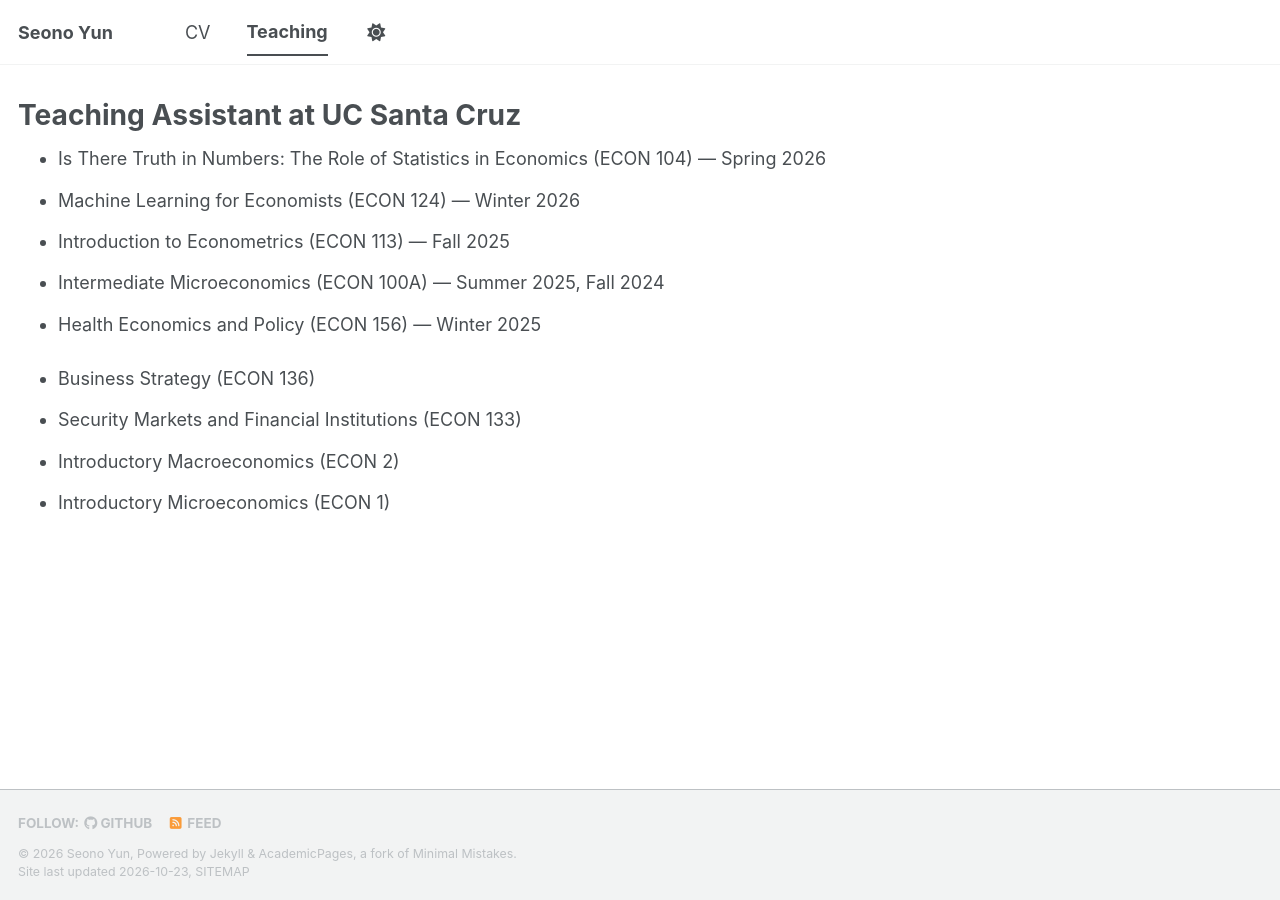
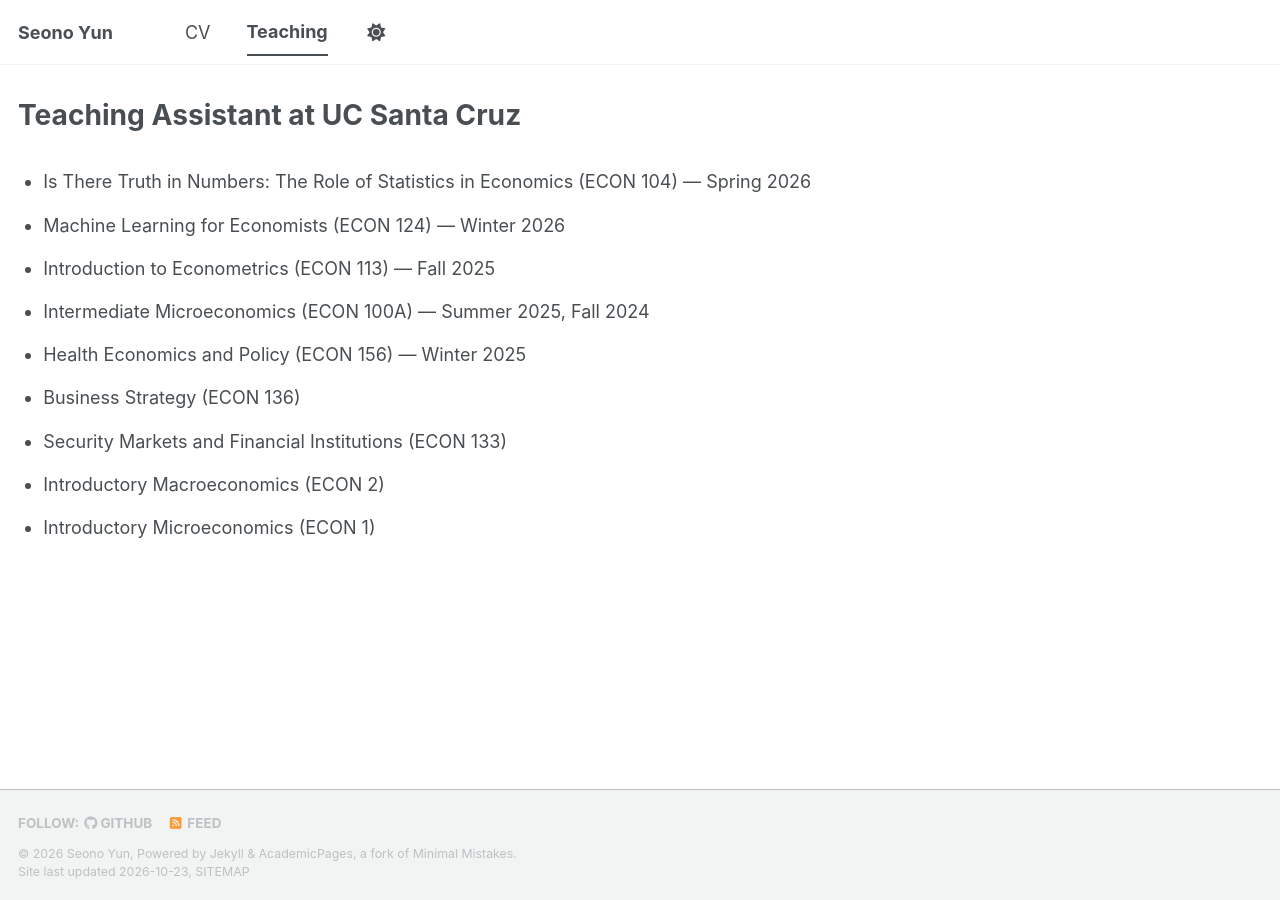
Before and after one commit to seonoyun/seonoyun.github.io, a Jekyll site: the page built from _pages/teaching.html, in a window 1280 px wide. Built offline with Jekyll 4.4.1, drawn with Linux system fonts in a browser that asks for light colours; a style sheet for code colours, icons or effects is not loaded.

Commit message:
Even out teaching page spacing

```diff
--- a/_pages/teaching.html
+++ b/_pages/teaching.html
@@ -7,18 +7,15 @@ author_profile: false
 
 <div style="max-width: 900px;">
 
-  <ul style="line-height: 1.8; margin-top: 0;">
-    <li>Is There Truth in Numbers: The Role of Statistics in Economics (ECON 104) — Spring 2026</li>
-    <li>Machine Learning for Economists (ECON 124) — Winter 2026</li>
-    <li>Introduction to Econometrics (ECON 113) — Fall 2025</li>
-    <li>Intermediate Microeconomics (ECON 100A) — Summer 2025, Fall 2024</li>
-    <li>Health Economics and Policy (ECON 156) — Winter 2025</li>
-  </ul>
-
-  <ul style="line-height: 1.8; margin-top: 1.2em;">
-    <li>Business Strategy (ECON 136)</li>
-    <li>Security Markets and Financial Institutions (ECON 133)</li>
-    <li>Introductory Macroeconomics (ECON 2)</li>
+  <ul style="line-height: 1.6; margin-top: 1.4em; padding-left: 1.4em;">
+    <li style="margin-bottom: 0.8em;">Is There Truth in Numbers: The Role of Statistics in Economics (ECON 104) — Spring 2026</li>
+    <li style="margin-bottom: 0.8em;">Machine Learning for Economists (ECON 124) — Winter 2026</li>
+    <li style="margin-bottom: 0.8em;">Introduction to Econometrics (ECON 113) — Fall 2025</li>
+    <li style="margin-bottom: 0.8em;">Intermediate Microeconomics (ECON 100A) — Summer 2025, Fall 2024</li>
+    <li style="margin-bottom: 0.8em;">Health Economics and Policy (ECON 156) — Winter 2025</li>
+    <li style="margin-bottom: 0.8em;">Business Strategy (ECON 136)</li>
+    <li style="margin-bottom: 0.8em;">Security Markets and Financial Institutions (ECON 133)</li>
+    <li style="margin-bottom: 0.8em;">Introductory Macroeconomics (ECON 2)</li>
     <li>Introductory Microeconomics (ECON 1)</li>
   </ul>
 
```
